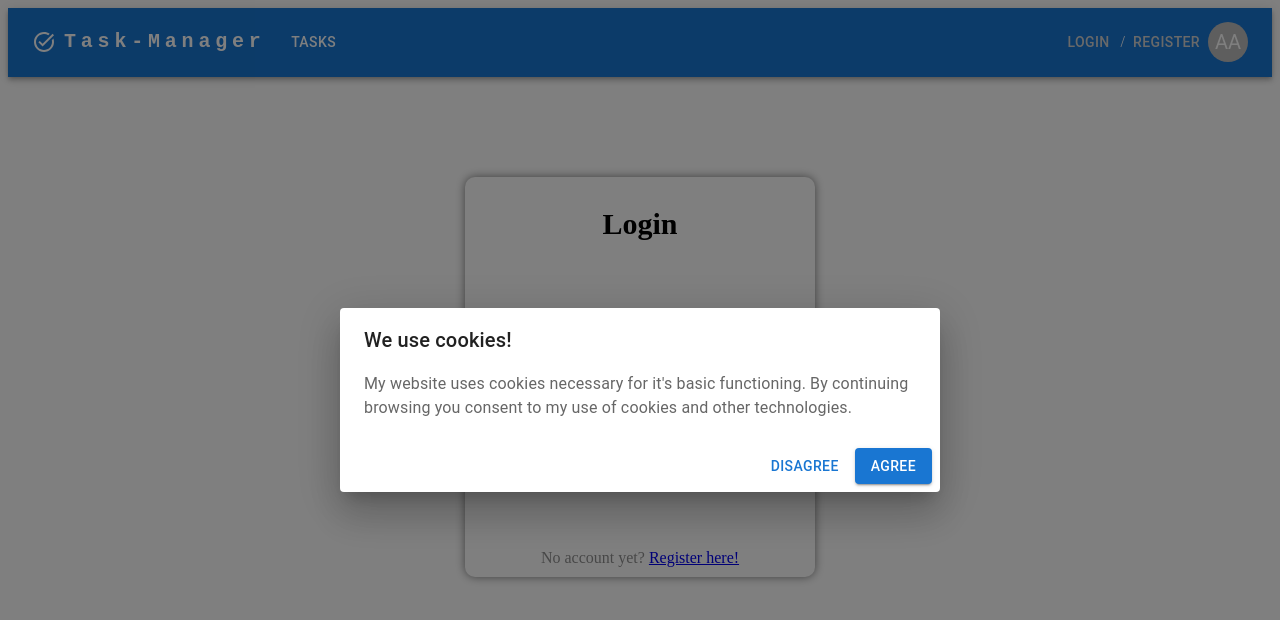
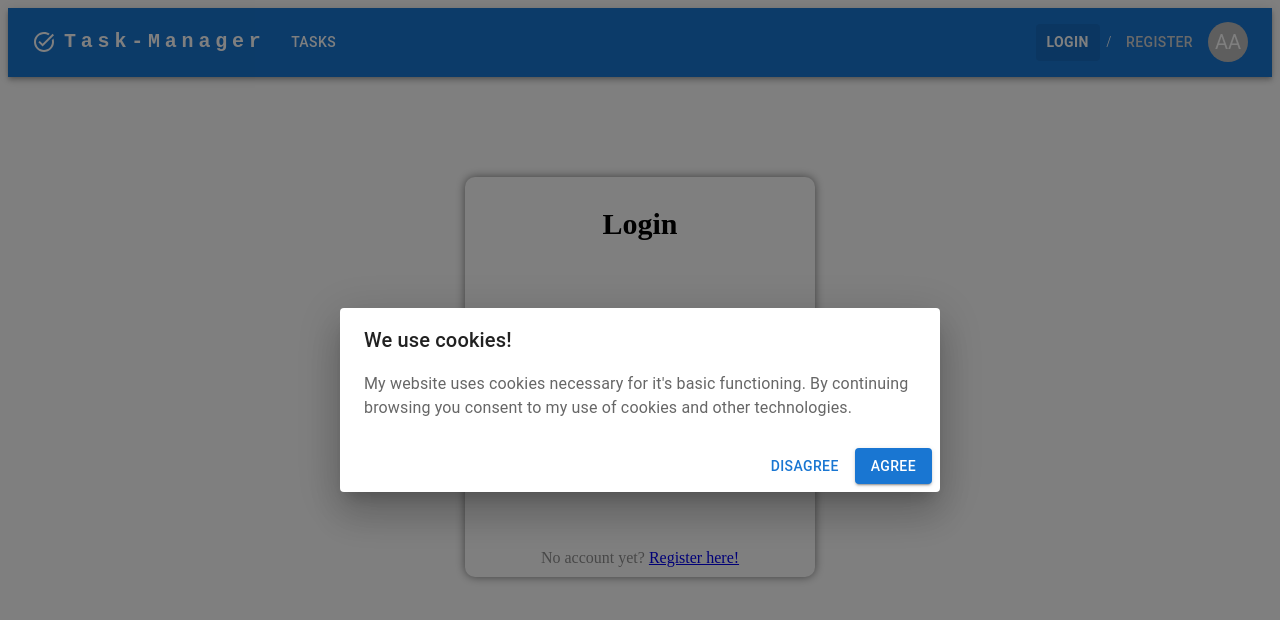
Before and after one commit to nbotond20/task-manager, a React (Create React App) app in the folder client/: page /login in a window 1280 px wide. Shown: the top 620 px of the page. Built offline with nearby package versions, Linux system fonts and the light colour scheme; what javascript-time-ago would draw is missing.

Commit message:
From Laptop

```diff
--- a/client/src/components/navbar/Navigation.js
+++ b/client/src/components/navbar/Navigation.js
@@ -1,8 +1,9 @@
 import { Button } from '@mui/material';
 import { Box } from '@mui/system';
 import { useDispatch } from 'react-redux';
-import { Link } from 'react-router-dom';
+import { Link, NavLink } from 'react-router-dom';
 import logoutAction from '../../actions/logout';
+import './css/ActiveLink.css';
 
 const linkStyle = {
     textDecoration: 'none',
@@ -17,10 +18,11 @@ const Navigation = ({ user, handleCloseNavMenu, editing }) => {
             <Box
                 sx={{
                     flexGrow: 1,
-                    display: { xs: 'none', md: 'flex' }
+                    display: { xs: 'none', md: 'flex' },
+                    gap: '1em'
                 }}
             >
-                <Link to={'/tasks'} style={linkStyle}>
+                <NavLink to={'/tasks'} style={linkStyle}>
                     <Button
                         onClick={handleCloseNavMenu}
                         sx={{
@@ -31,10 +33,10 @@ const Navigation = ({ user, handleCloseNavMenu, editing }) => {
                     >
                         Tasks
                     </Button>
-                </Link>
+                </NavLink>
                 {user ? (
                     <>
-                        <Link to={'/tasklists'} style={linkStyle}>
+                        <NavLink to={'/tasklists'} style={linkStyle}>
                             <Button
                                 onClick={handleCloseNavMenu}
                                 sx={{
@@ -45,9 +47,9 @@ const Navigation = ({ user, handleCloseNavMenu, editing }) => {
                             >
                                 Tasklists
                             </Button>
-                        </Link>
+                        </NavLink>
                         {editing !== null && (
-                            <Link to={'/edit'} style={linkStyle}>
+                            <NavLink to={'/edit'} style={linkStyle}>
                                 <Button
                                     onClick={handleCloseNavMenu}
                                     sx={{
@@ -58,7 +60,7 @@ const Navigation = ({ user, handleCloseNavMenu, editing }) => {
                                 >
                                     Edit
                                 </Button>
-                            </Link>
+                            </NavLink>
                         )}
                     </>
                 ) : (
@@ -75,7 +77,8 @@ const Navigation = ({ user, handleCloseNavMenu, editing }) => {
                         sx={{
                             my: 2,
                             color: 'lightgray',
-                            display: 'block'
+                            display: 'block',
+                            marginInline: '0.5em'
                         }}
                     >
                         Log out
@@ -83,31 +86,33 @@ const Navigation = ({ user, handleCloseNavMenu, editing }) => {
                 </Link>
             ) : (
                 <>
-                    <Link to={'/login'} style={linkStyle}>
+                    <NavLink to={'/login'} style={linkStyle}>
                         <Button
                             onClick={handleCloseNavMenu}
                             sx={{
                                 my: 2,
                                 color: 'lightgray',
-                                display: 'block'
+                                display: 'block',
+                                marginInline: '0.5em'
                             }}
                         >
                             Login
                         </Button>
-                    </Link>
+                    </NavLink>
                     /
-                    <Link to={'/register'} style={linkStyle}>
+                    <NavLink to={'/register'} style={linkStyle}>
                         <Button
                             onClick={handleCloseNavMenu}
                             sx={{
                                 my: 2,
                                 color: 'lightgray',
-                                display: 'block'
+                                display: 'block',
+                                marginInline: '0.5em'
                             }}
                         >
                             Register
                         </Button>
-                    </Link>
+                    </NavLink>
                 </>
             )}
         </>
--- /dev/null
+++ b/client/src/components/navbar/css/ActiveLink.css
@@ -0,0 +1,5 @@
+.active .MuiButton-root{
+    font-weight: bold;
+    background-color: rgba(22, 103, 184, 0.586);
+    color: white;
+}
--- a/client/src/state/edit/editSlice.js
+++ b/client/src/state/edit/editSlice.js
@@ -49,7 +49,6 @@ export const editSlice = createSlice({
             state.taskList = null;
             localStorage.removeItem(`taskList-${state.userId}`);
         },
-
     }
 });
 
```
